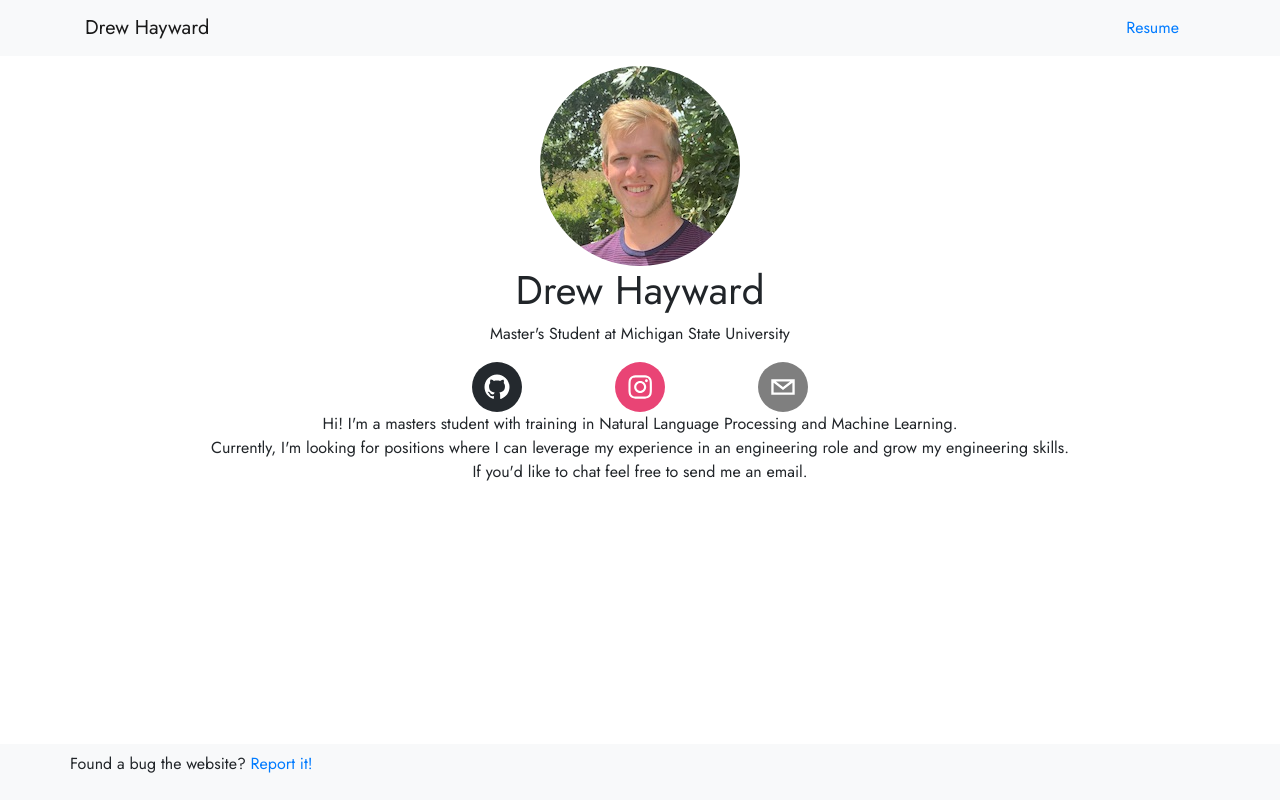
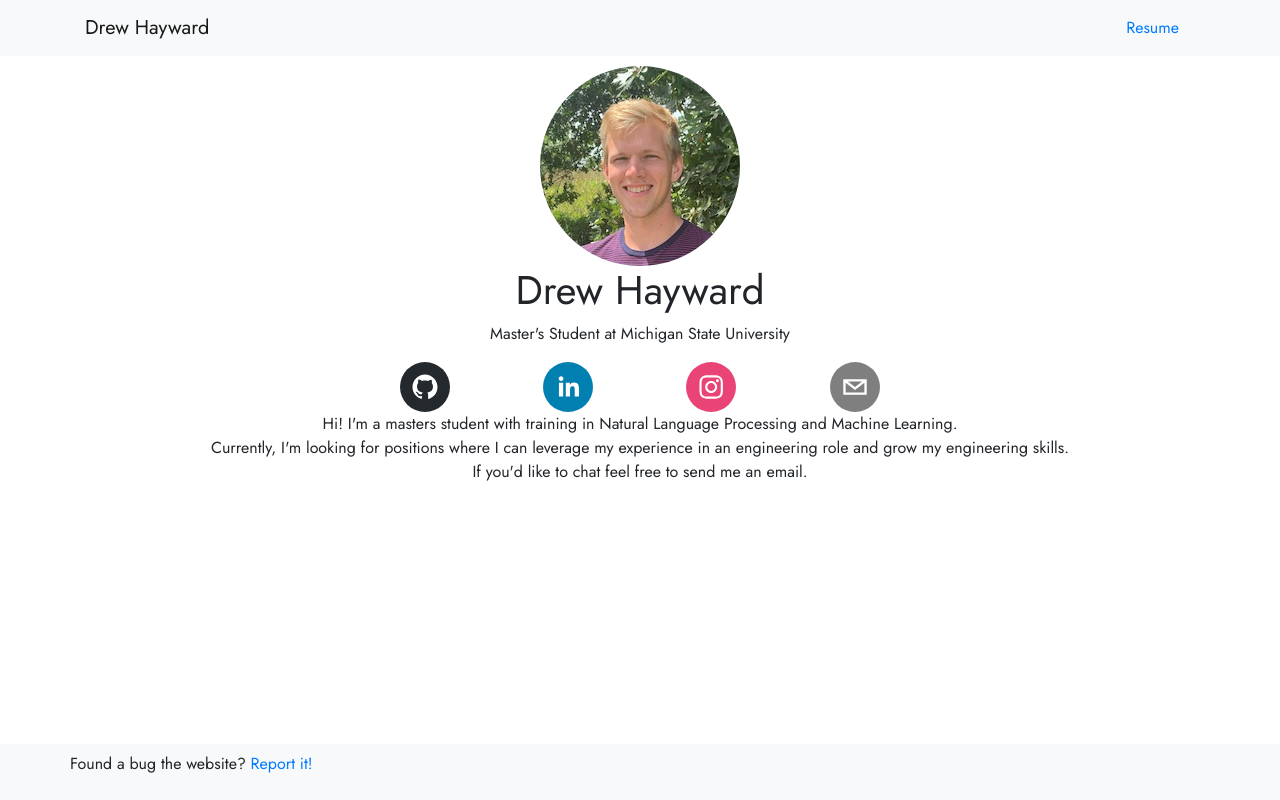
Before and after one commit to drewhayward/drewhayward.github.io, a React (Create React App) app: page /#/ in a window 1280 px wide. Built offline with nearby package versions, Linux system fonts and the light colour scheme; a web font is replaced by a local one.

Commit message:
add linkedin profile

```diff
--- a/src/components/SocialLinks.js
+++ b/src/components/SocialLinks.js
@@ -7,6 +7,9 @@ const SocialLinks = () => (
         <Row style={{justifyContent:'center'}}>
             <Col xs="2">
                 <SocialIcon network="github" target="_blank" url="https://github.com/drewhayward"/>
+            </Col>
+            <Col xs="2">
+                <SocialIcon network="linkedin" target="_blank" url="https://www.linkedin.com/in/drew-hayward-b25886133/"/>
             </Col>
             <Col xs="2">
                 <SocialIcon network="instagram" target="_blank" url="https://instagram.com/drewhayward"/>
```
